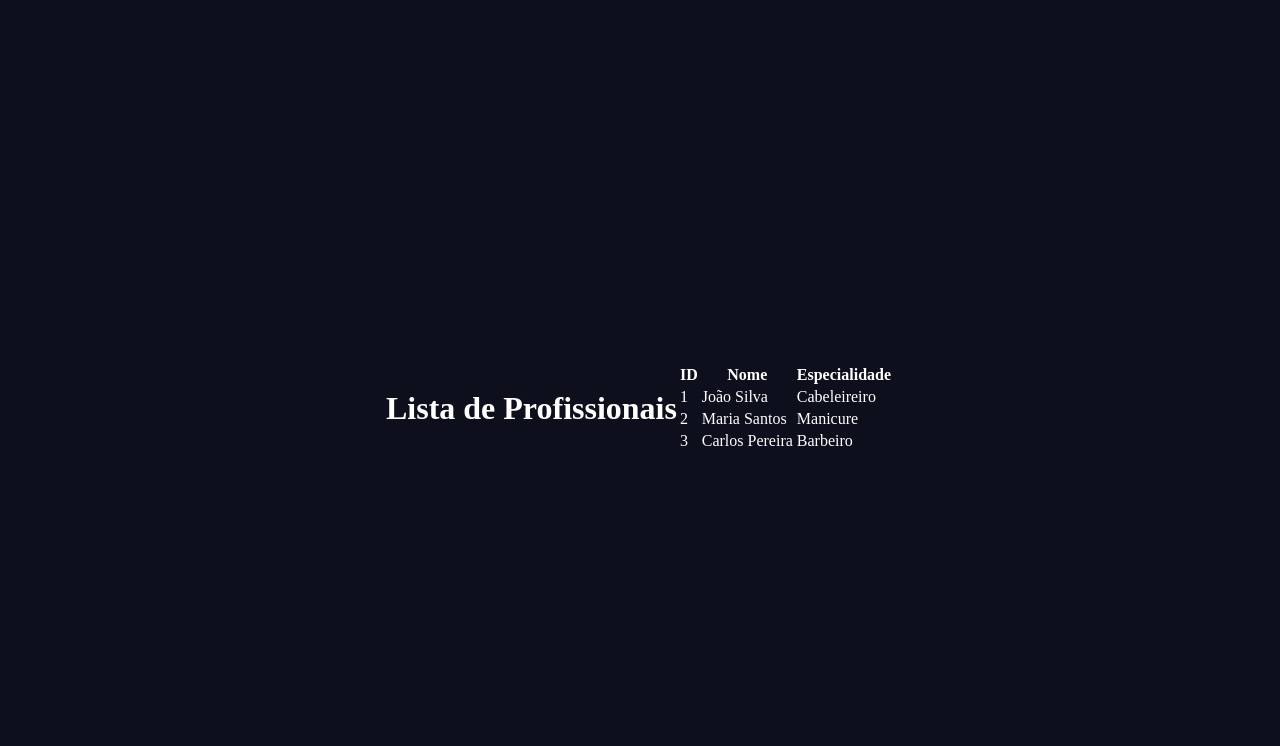
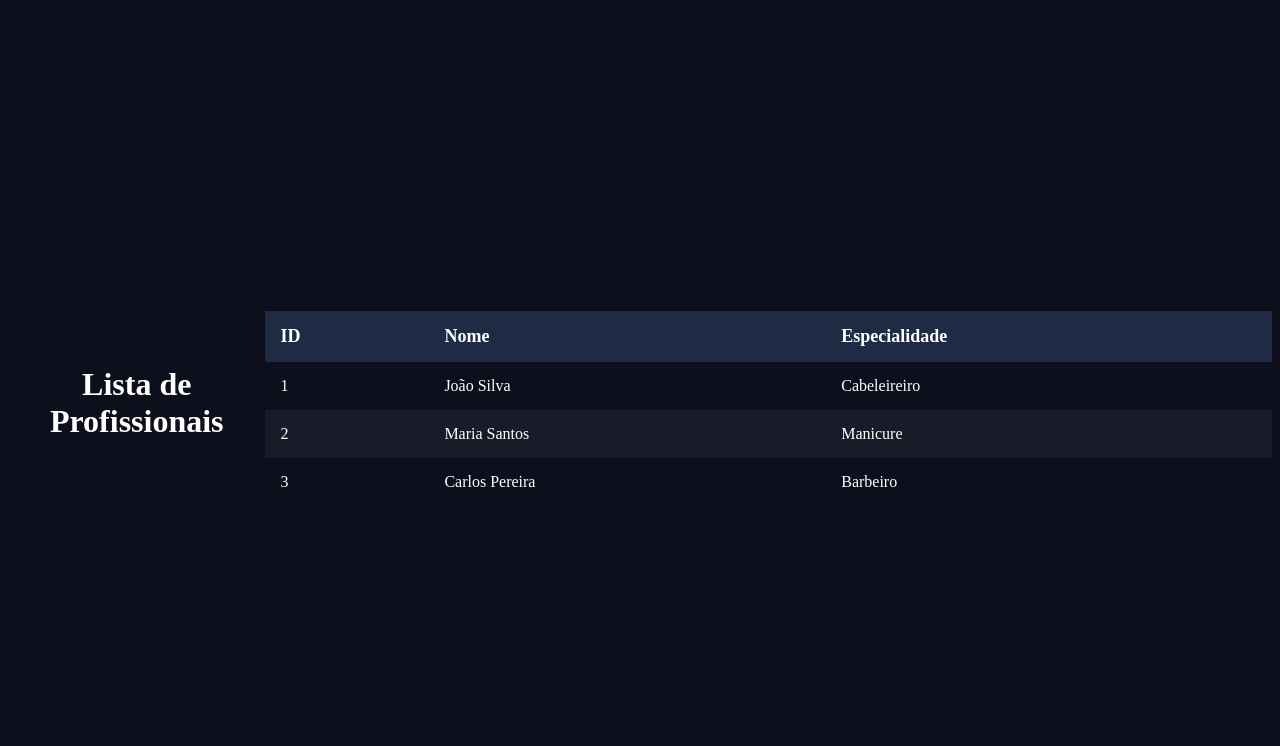
Before and after one commit to Clovesmiranda/projeto_scrum_agenda, a Flask app: page /listar_profissionais in a window 1280 px wide. Shown: the top 746 px of the page. Run offline with Flask 3, Linux system fonts and the light colour scheme; data comes from the database, SQL or seed files in the repository.

Commit message:
Modernização da tela listar profissionais

```diff
--- a/static/css/styles.css
+++ b/static/css/styles.css
@@ -53,3 +53,42 @@ input {
 button {
     font-size: 16px;
 }
+
+table {
+    width: 100%;
+    border-collapse: collapse;
+    margin-top: 20px;
+}
+
+th, td {
+    padding: 15px 25px;
+    text-align: left;
+}
+
+th {
+    font-size: 18px;
+}
+
+table {
+    width: 90%;
+    margin: 20px auto;
+    border-collapse: collapse;
+}
+
+th {
+    background-color: #1f2a44;
+    padding: 15px;
+}
+
+td {
+    padding: 15px;
+}
+
+tr:nth-child(even) {
+    background-color: rgba(255,255,255,0.05);
+}
+
+h1 {
+    text-align: center;
+    margin: 20px 0 30px 0;
+}
```
